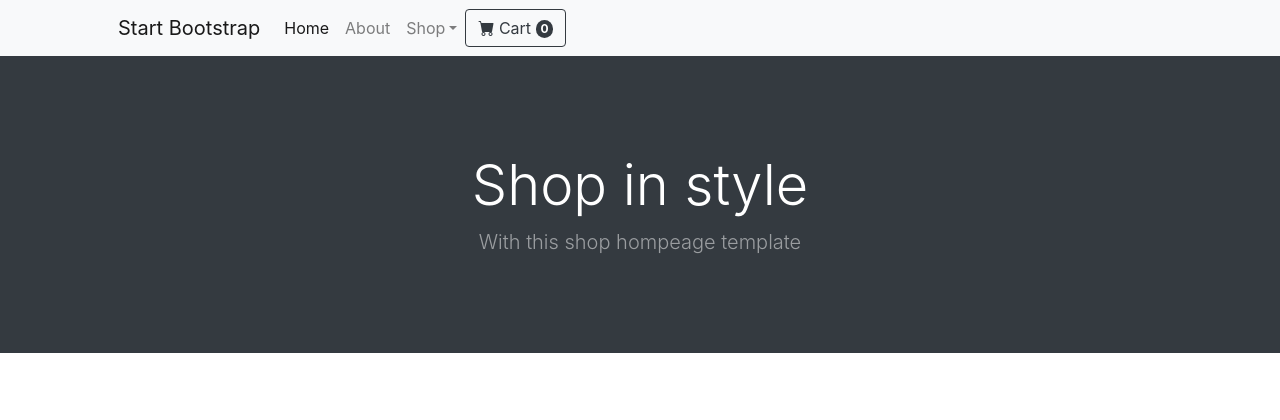
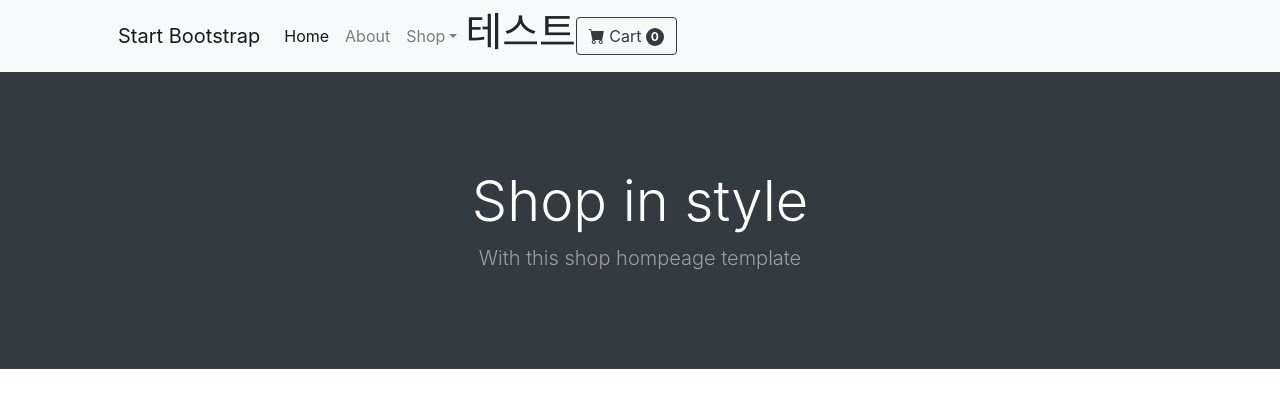
Before and after one commit to jbjun/Yummy, a Python web app: template home/templates/index.html in a window 1280 px wide. Shown: the top 420 px of the page. Run offline with Jinja, Linux system fonts and the light colour scheme; the template is opened without the code that fills it, so the values that code supplies are empty; grey boxes labelled with a size stand in for pictures from a placeholder-image service; some libraries are stand-ins or nearby versions.

Commit message:
테스트

```diff
--- a/home/templates/index.html
+++ b/home/templates/index.html
@@ -37,6 +37,7 @@
                             </ul>
                         </li>
                     </ul>
+                    <h1>테스트</h1>
                     <form class="d-flex">
                         <button class="btn btn-outline-dark" type="submit">
                             <i class="bi-cart-fill me-1"></i>
```
